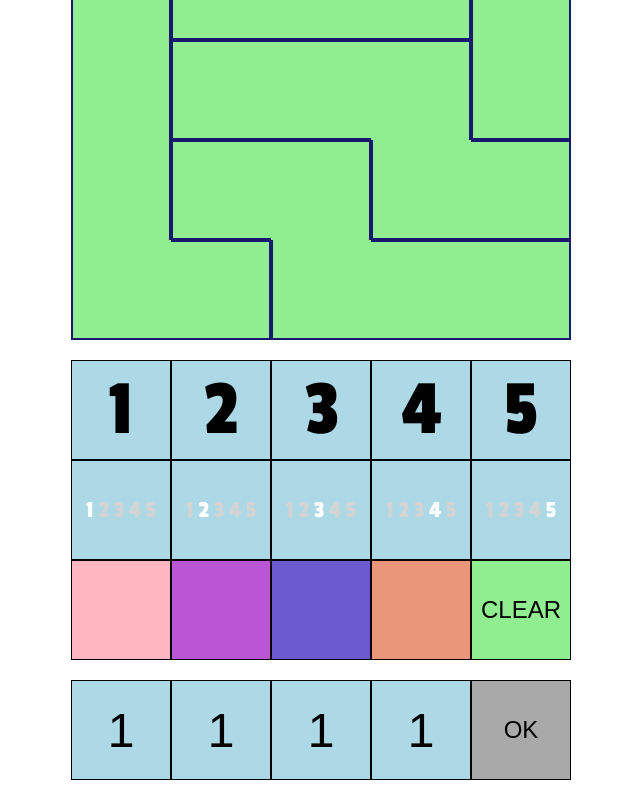
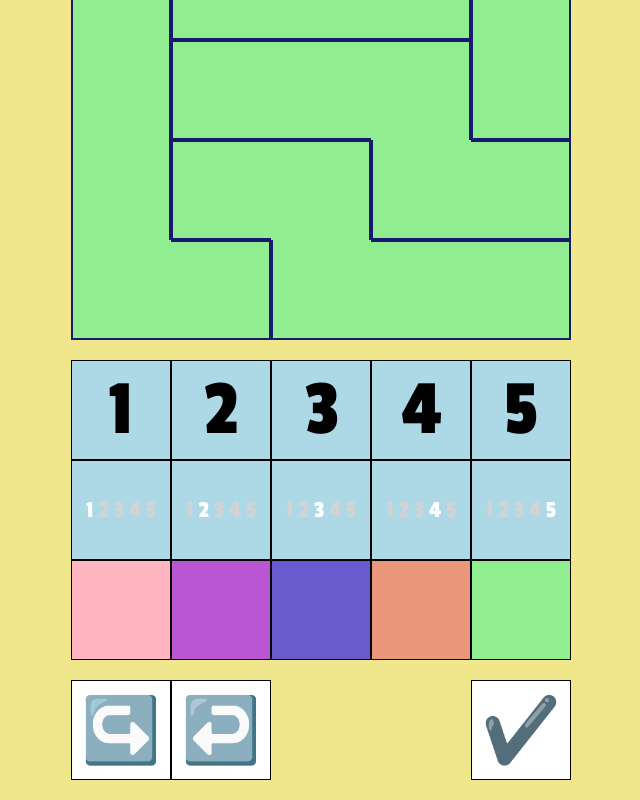
Before and after one commit to qirex2097/ls5x5, a React (Create React App) app: page / in a window 1280 px wide. Shown: the part 180-980 px from the top of the page, without its empty margins (319-959 px from the left). Built offline with nearby package versions, Linux system fonts and the light colour scheme.

Commit message:
見た目

```diff
--- a/src/App.tsx
+++ b/src/App.tsx
@@ -97,20 +97,21 @@ function App() {
     { contents: "", style: { background: "mediumorchid" }, func: (cell: CellData) => { return toggleColor(cell, "mediumorchid") } },
     { contents: "", style: { background: "slateblue" }, func: (cell: CellData) => { return toggleColor(cell, "slateblue") } },
     { contents: "", style: { background: "darksalmon" }, func: (cell: CellData) => { return toggleColor(cell, "darksalmon") } },
-    { contents: "CLEAR", style: { fontSize: "24px", background: "lightgreen" }, func: (cell: CellData) => { return { ...cell, value: undefined, candidate: undefined, color: undefined } } },
+    { contents: "", style: { fontSize: "24px", background: "lightgreen" }, func: (cell: CellData) => { return { ...cell, value: undefined, candidate: undefined, color: undefined } } },
   ]
 
   type BoardCommand = CommandLooks & {
     func: () => void
   }
 
-  const commandStyleValue: { [key: string]: string } = { fontSize: "48px" }
+  //  const commandStyleValue: { [key: string]: string } = { fontSize: "48px" }
+  const background: string = "khaki"
   const commands2: BoardCommand[] = [
-    { contents: "1", style: commandStyleValue, func: () => { } },
-    { contents: "1", style: commandStyleValue, func: () => { } },
-    { contents: "1", style: commandStyleValue, func: () => { } },
-    { contents: "1", style: commandStyleValue, func: () => { } },
-    { contents: "OK", style: { background: "darkgrey", fontSize: "24px" }, func: () => { console.log(`pushed OK`) } },
+    { contents: "↪️", style: { background: "white", fontSize: "64px" }, func: () => { } },
+    { contents: "↩️", style: { background: "white", fontSize: "64px" }, func: () => { } },
+    { contents: "", style: { background: background, border: "none" }, func: () => { } },
+    { contents: "", style: { background: background, border: "none" }, func: () => { } },
+    { contents: "✔️", style: { background: "white", fontSize: "64px" }, func: () => { console.log(`pushed OK`) } },
   ]
 
   const handleCellClick = (cell: CellData): CellData => {
@@ -118,12 +119,12 @@ function App() {
     return commands[commandNo].func(cell)
   }
 
-  return (<>
+  return (<div style={{margin: 0, padding: "20px", background: background, position: "relative"}}>
     <Field cells={field.cells} func={handleCellClick} />
     <Commands commands={commands} commandNo={commandNo}
       selectCommand={(newCommandNo: number) => { if (newCommandNo === commandNo) setCommandNo(-1); else setCommandNo(newCommandNo) }} />
     <Commands commands={commands2} selectCommand={(i: number) => { commands2[i].func() }} />
-  </>);
+  </div>);
 }
 
 export default App;
--- a/src/components/Field.css
+++ b/src/components/Field.css
@@ -1,6 +1,6 @@
 .field {
     position: relative;
-    margin-top: 20px;
+    margin-top: 0px;
     margin-left: auto;
     margin-right: auto;
     display: grid;
--- a/src/index.css
+++ b/src/index.css
@@ -2,11 +2,6 @@
 
 body {
   margin: 0;
-  font-family: 'Passion One', cursive;
   -webkit-font-smoothing: antialiased;
   -moz-osx-font-smoothing: grayscale;
 }
-
-code {
-  font-family: 'Passion One', cursive;
-}
```
